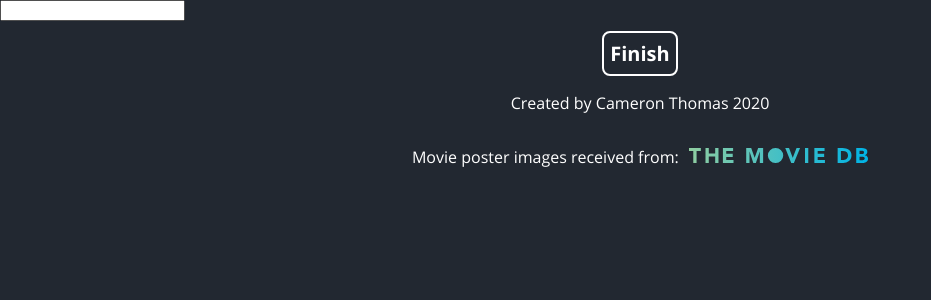
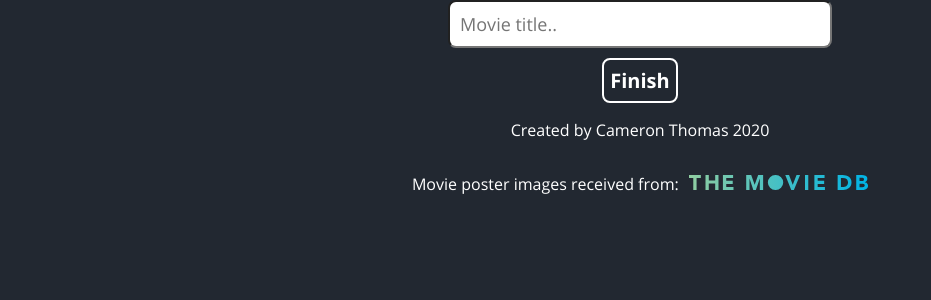
Before and after one commit to ThatOneCamel/MovieRank, an Angular app: page /makelist in a window 1280 px wide. Shown: the top 300 px of the page, without its empty margins (0-931 px from the left). Built offline with nearby package versions, Linux system fonts and the light colour scheme.

Commit message:
Implementing Clear on input field...

```diff
--- a/src/app/input/input.component.css
+++ b/src/app/input/input.component.css
@@ -0,0 +1,29 @@
+input {
+    padding: 10px;
+    width: 30%;
+    margin: auto;
+    box-sizing: border-box;
+    border-radius: 8px;
+    resize: none;
+    font-family: "Open Sans";
+    font-size: large;
+}
+
+input:focus {
+    border: 3px solid #555;
+}
+
+/* Input with image ex:
+input[type=text] {
+  background-color: white;
+  background-image: url('searchicon.png');
+  background-position: 10px 10px;
+  background-repeat: no-repeat;
+  padding-left: 40px;
+}
+*/
+
+div {
+    margin: auto;
+    text-align: center;
+}
--- a/src/app/input/input.component.html
+++ b/src/app/input/input.component.html
@@ -1,4 +1,4 @@
 <div>
-    <input #list (keyup.enter)="onEnter(list.value)">
+    <input #field (keyup.enter)="onEnter(field.value)" placeholder="Movie title..">
     <button class="whiteBtn">Finish</button>
 </div>
--- a/src/app/input/input.component.ts
+++ b/src/app/input/input.component.ts
@@ -1,4 +1,4 @@
-import { Component, OnInit } from '@angular/core';
+import { Component, OnInit, Input } from '@angular/core';
 
 @Component({
   selector: 'app-input',
@@ -7,10 +7,18 @@ import { Component, OnInit } from '@angular/core';
 })
 export class InputComponent implements OnInit {
 
+  @Input() item: string = '';
+
   constructor() { }
 
-  onEnter(userInput: string): void {
-    console.log(userInput)
+  onEnter(obj: any): void {
+    console.log(obj);
+    obj = '';
+    this.clear();
+  }
+
+  clear(): void {
+    this.item = '';
   }
 
   ngOnInit(): void {
```
